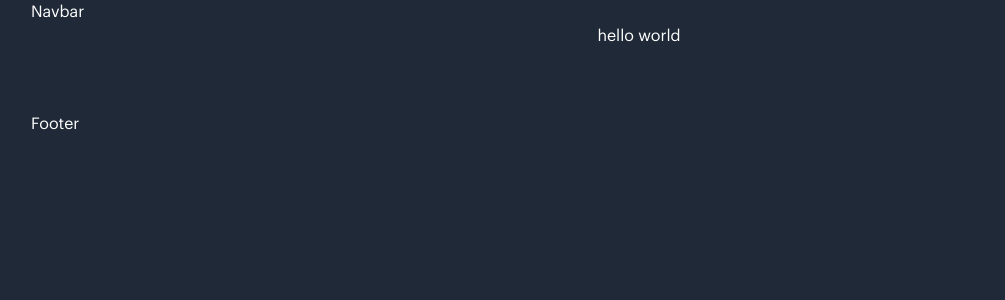
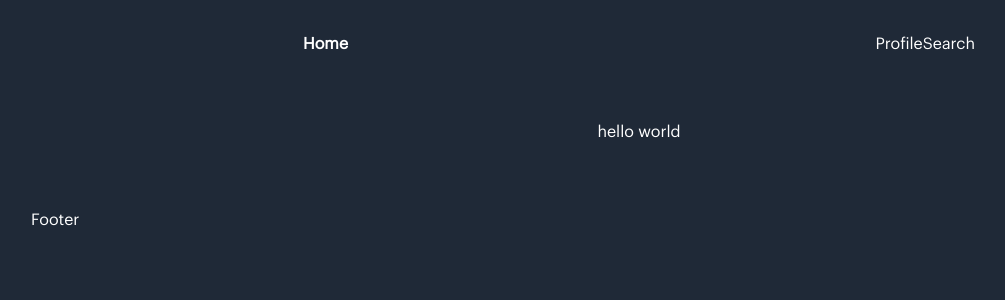
Before and after one commit to CollinOS/gamify, a React (Vite) app: page / in a window 1280 px wide. Shown: the top 300 px of the page, without its empty margins (1-1006 px from the left). Built offline with nearby package versions, Linux system fonts and the light colour scheme.

Commit message:
react router setup

```diff
--- a/src/components/Navbar.jsx
+++ b/src/components/Navbar.jsx
@@ -1,8 +1,46 @@
-import React from 'react'
+import React from 'react';
+import { NavLink } from "react-router-dom";
 
 const Navbar = () => {
   return (
-    <div>Navbar</div>
+    <div className="flex flex-col justify-center px-8">
+      <nav className="flex items-center justify-between w-full relative max-w-2xl mx-auto pt-8 pb-8 sm:pb-16">
+        <div>
+          <NavLink
+            to="/"
+            className={({ isActive }) =>
+              isActive
+              ? "font-semibold"
+              : "font-normal"
+            }
+          >
+            Home
+          </NavLink>
+        </div>
+        <div>
+          <NavLink
+            to="/profile"
+            className={({ isActive }) =>
+              isActive
+              ? "font-semibold"
+              : "font-normal"
+            }
+          >
+            Profile
+          </NavLink>
+          <NavLink
+            to="/test"
+            className={({ isActive }) =>
+              isActive
+              ? "font-semibold"
+              : "font-normal"
+            }
+          >
+            Search
+          </NavLink>
+        </div>
+      </nav>
+    </div>
   )
 }
 
```
